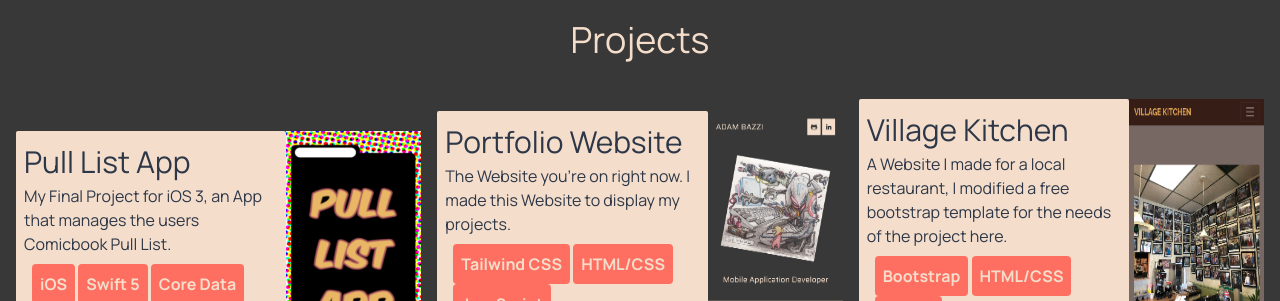
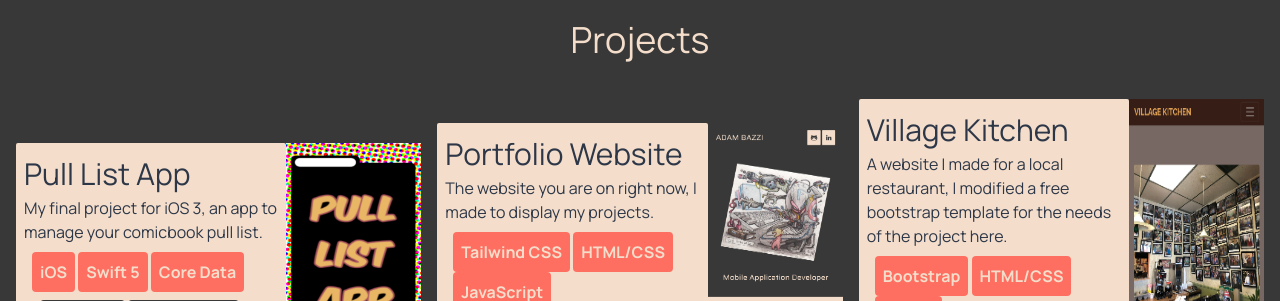
Before and after one commit to Abazzi/portfolioV2, a website: page src/index.html in a window 1280 px wide. Shown: the part 1194-1495 px from the top of the page. Drawn offline with nearby package versions, Linux system fonts and the light colour scheme; files that its build step writes are made by us from their sources.

Commit message:
Fixed some grammer issues

```diff
--- a/src/index.html
+++ b/src/index.html
@@ -154,7 +154,7 @@
           <div class="flex-row text-gray-800 bg-white-200 p-2 font-body w-2/3 rounded-sm">
             <div class="flex-col">
               <h1 class="text-3xl">Pull List App</h1>
-              <p>My Final Project for iOS 3, an App that manages the users Comicbook Pull List.</p>
+              <p>My final project for iOS 3, an app to manage your comicbook pull list.</p>
             </div>
             <div class="flex-row p-2">
               <button class="bg-coral-100 hover:bg-coral-300 text-white-200 font-bold p-2 rounded">
@@ -191,7 +191,7 @@
           <div class="flex-row text-gray-800 bg-white-200 p-2 font-body w-2/3 rounded-sm">
             <div class="flex-col">
               <h1 class="text-3xl">Portfolio Website</h1>
-              <p>The Website you're on right now. I made this Website to display my projects.</p>
+              <p>The website you are on right now, I made to display my projects.</p>
             </div>
             <div class="flex-row p-2">
               <button class="bg-coral-100 hover:bg-coral-300 text-white-200 font-bold p-2 rounded">
@@ -227,7 +227,7 @@
           <div class="flex-row text-gray-800 bg-white-200 p-2 font-body w-2/3 rounded-sm">
             <div class="flex-col">
               <h1 class="text-3xl">Village Kitchen</h1>
-              <p>A Website I made for a local restaurant, I modified a free bootstrap template for the needs of the project here.</p>
+              <p>A website I made for a local restaurant, I modified a free bootstrap template for the needs of the project here.</p>
             </div>
             <div class="flex-row p-2">
               <button class="bg-coral-100 hover:bg-coral-300 text-white-200 font-bold p-2 rounded">
```
